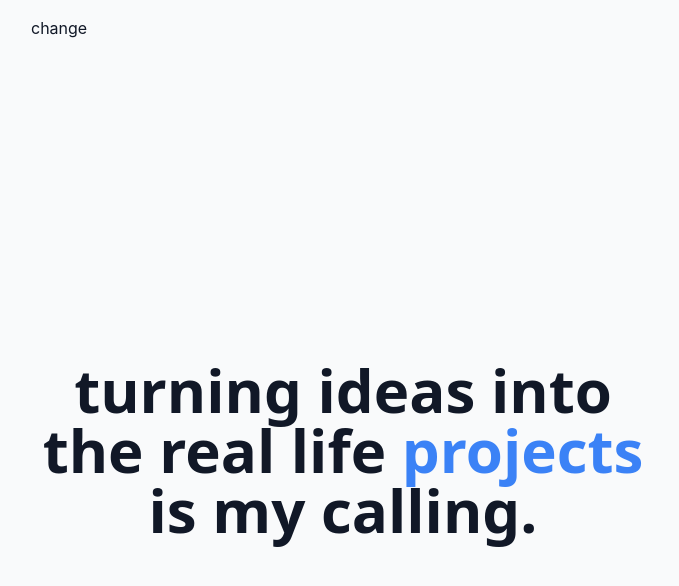
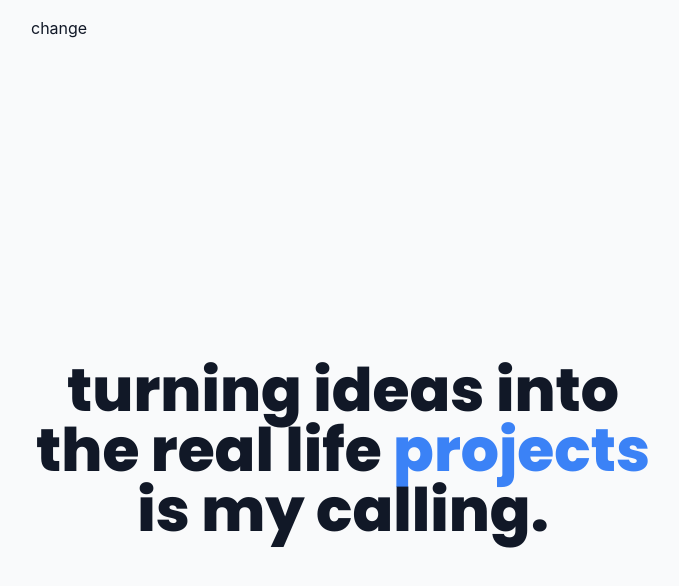
Before and after one commit to sachin-sapkota/portfolio, a Next.js app: page / in a window 1280 px wide. Shown: the top 586 px of the page, without its empty margins (297-976 px from the left). Built offline with nearby package versions, Linux system fonts and the light colour scheme.

Commit message:
changes on web

```diff
--- a/components/homepage/herosection.js
+++ b/components/homepage/herosection.js
@@ -17,7 +17,7 @@ const Herosection = () => {
 
   return (
     <div className="overflow-hidden relative ">
-      <div className="headline text-center font-extrabold text-6xl font-sans absolute z-[20] w-full top-[20%] ">
+      <div className="headline text-center font-extrabold text-6xl leading-[60px] font-Poppins absolute z-[20] w-full top-[20%] ">
         turning ideas into the real life{' '}
         <span className="text-blue-500">projects</span> is my calling.
       </div>
```
